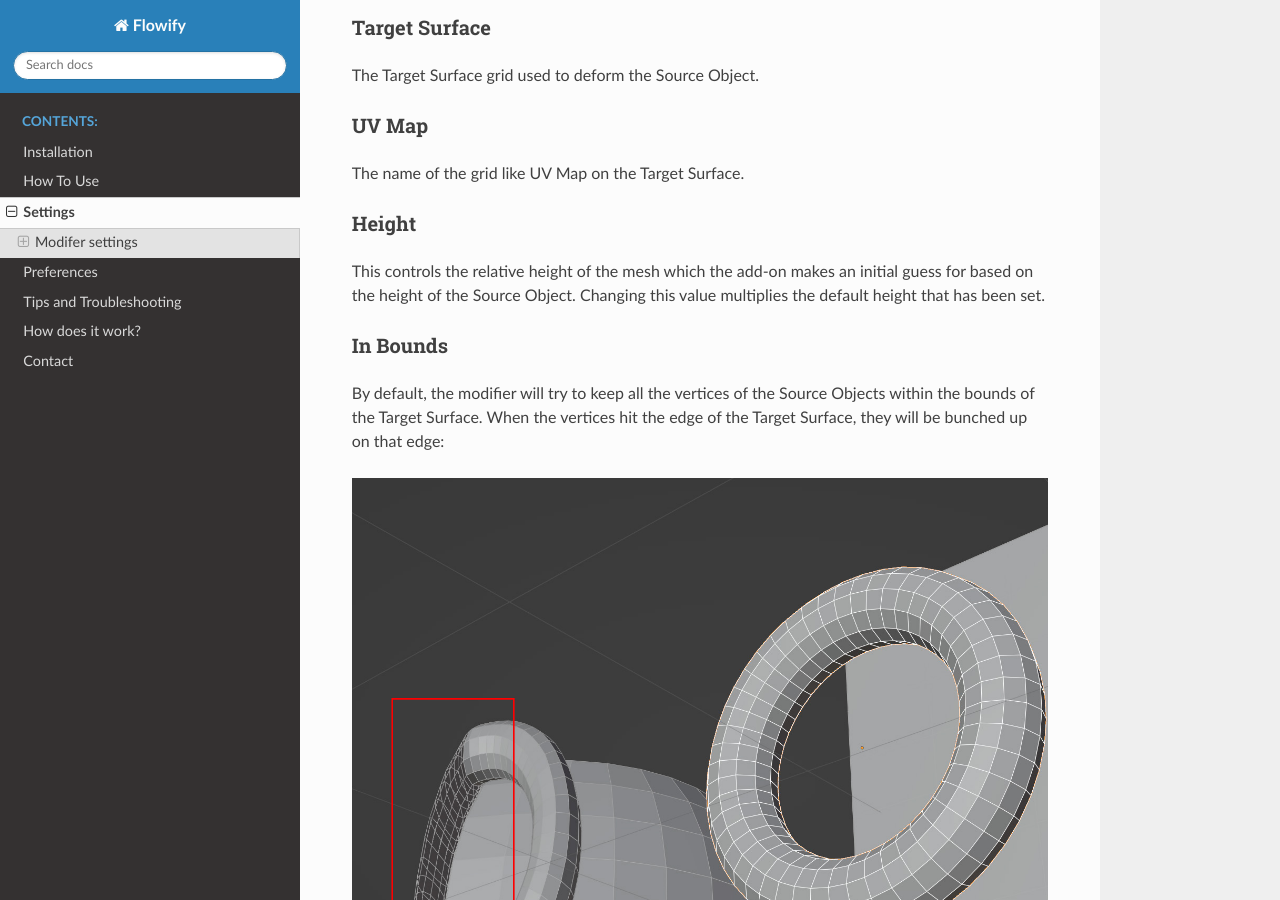
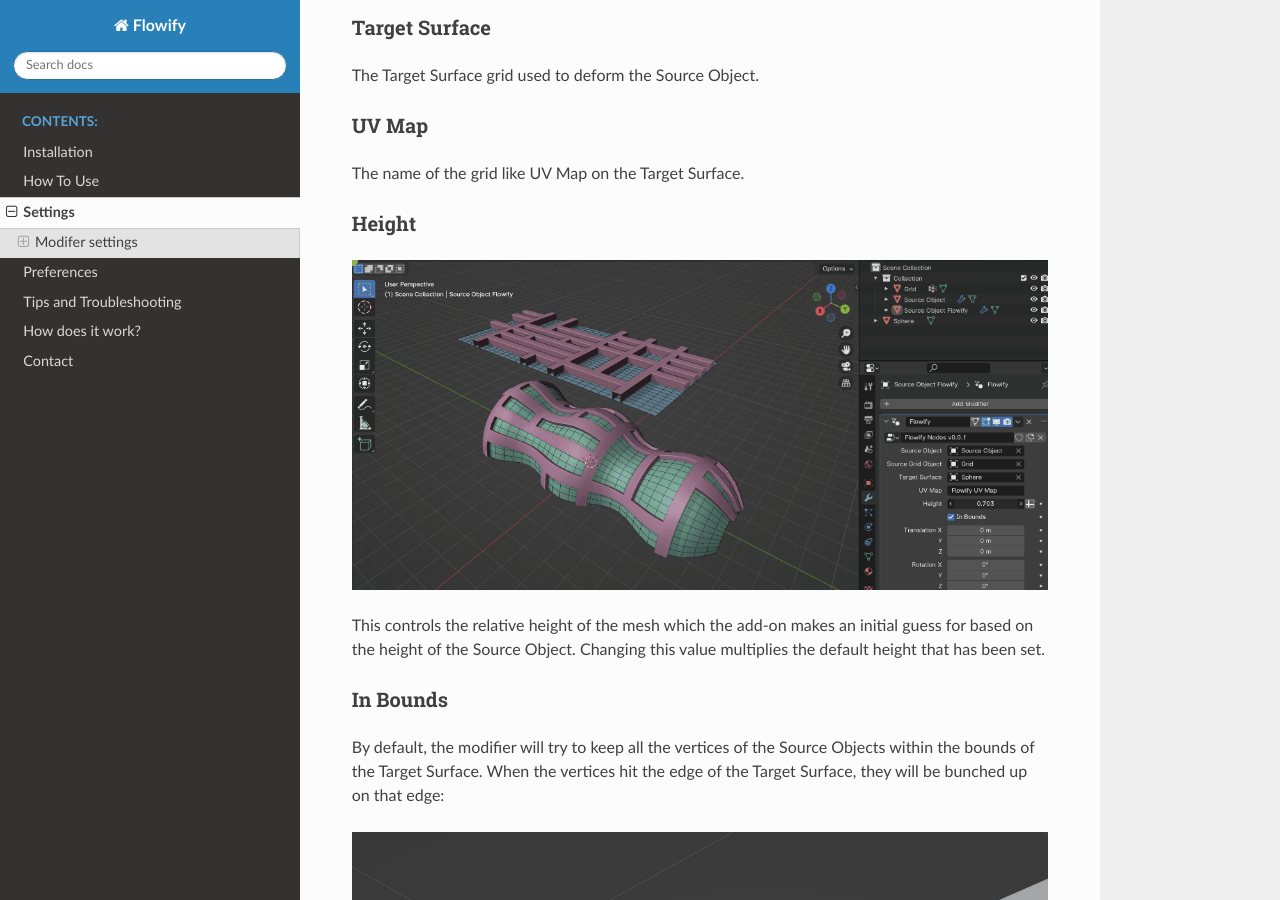
Before and after one commit to mkingsnorth/flowify_docs, a Sphinx documentation site: the page built from docs/settings.rst, in a window 1280 px wide and 900 px high, scrolled down 828 px. Built offline with Sphinx 7.4.7 and the Read the Docs theme 2.0.0, drawn with Linux system fonts in a browser that asks for light colours.

Commit message:
Added height control

```diff
--- a/docs/settings.rst
+++ b/docs/settings.rst
@@ -37,6 +37,8 @@ The name of the grid like UV Map on the Target Surface.
 Height
 --------------
 
+.. image:: images/height_control.gif
+
 This controls the relative height of the mesh which the add-on makes an initial guess for based on the height of the Source Object.  Changing this value multiplies the default height that has been set.
 
 In Bounds
```
Also changed, not shown: docs/images/height_control.gif (added).
